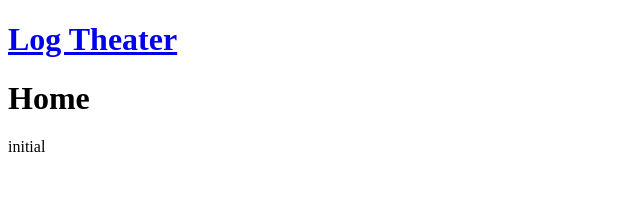
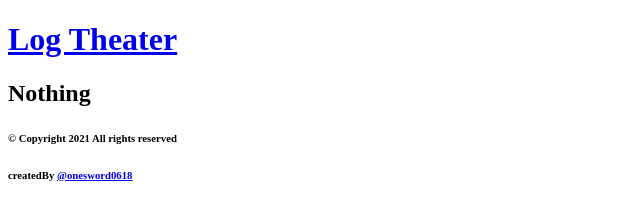
Before and after one commit to onesword0618/log.theater, a Gatsby site: page / in a window 1280 px wide. Shown: the whole page, without its empty margins (0-640 px from the left). Built offline with nearby package versions, Linux system fonts and the light colour scheme; Gatsby itself is replaced by a stand-in of ours.

Commit message:
Update: header/footerを定義した

```diff
--- /dev/null
+++ b/src/components/footer.tsx
@@ -0,0 +1,22 @@
+/*
+ * Copyright (c) 2021 onesword0618
+ */
+import * as React from 'react';
+
+/**
+ * Footer Components Parts.
+ *
+ * @returns {React.ReactElement} components
+ */
+export const Footer: React.FC = (): React.ReactElement => (
+  <div className="footer-container">
+    <footer>
+      <h6 className="copyright">
+        © Copyright {new Date().getFullYear()} All rights reserved
+      </h6>
+      <h6 className="author">
+        createdBy <a href="https://twitter.com/onesword0618">@onesword0618</a>
+      </h6>
+    </footer>
+  </div>
+);
--- a/src/components/header.tsx
+++ b/src/components/header.tsx
@@ -1,12 +1,20 @@
+/*
+ * Copyright (c) 2021 onesword0618
+ */
+import * as React from 'react';
 import { Link } from 'gatsby';
-import React from 'react';
 
-const Header: React.FC = () => (
-  <header>
-    <h1>
-      <Link to="/">Log Theater</Link>
-    </h1>
-  </header>
+/**
+ * Header Components Parts.
+ *
+ * @returns {React.ReactElement} components
+ */
+export const Header: React.FC = (): React.ReactElement => (
+  <div className="header-container">
+    <header>
+      <h1 className="title">
+        <Link to="/"> Log Theater </Link>
+      </h1>
+    </header>
+  </div>
 );
-
-export default Header;
--- a/src/components/layout.tsx
+++ b/src/components/layout.tsx
@@ -1,18 +1,27 @@
-import React from 'react';
-import Header from './header';
+/*
+ * Copyright (c) 2021 onesword0618
+ */
+import * as React from 'react';
+import { Header } from './header';
+import { Footer } from './footer';
 
 type Props = {
   children: React.ReactNode;
 };
 
-const Layout: React.FC<Props> = (prop) => {
+/**
+ *  Layout Components Parts.
+ *
+ * @param {Props} prop children: React.ReactNode
+ * @returns {React.ReactElement} components
+ */
+export const Layout: React.FC<Props> = (prop: Props): React.ReactElement => {
   const { children } = prop;
   return (
-    <div className="wrapper">
+    <div className="layout-container">
       <Header />
       <div className="content">{children}</div>
+      <Footer />
     </div>
   );
 };
-
-export default Layout;
--- a/src/pages/index.tsx
+++ b/src/pages/index.tsx
@@ -1,10 +1,22 @@
-import React from 'react';
-import Layout from '../components/layout';
+/*
+ * Copyright (c) 2021 onesword0618
+ */
+import * as React from 'react';
+import { Layout } from '../components/layout';
 
-const Page: React.FC = () => (
-  <Layout>
-    <h1>Home</h1>
-    <p>initial</p>
-  </Layout>
-);
-export default Page;
+/**
+ * This Application EntryPoint.
+ *
+ * @returns {React.ReactElement} components
+ */
+export default function Page(): React.ReactElement {
+  return (
+    <div className="application">
+      <Layout>
+        <main>
+          <h2>Nothing</h2>
+        </main>
+      </Layout>
+    </div>
+  );
+}
```
